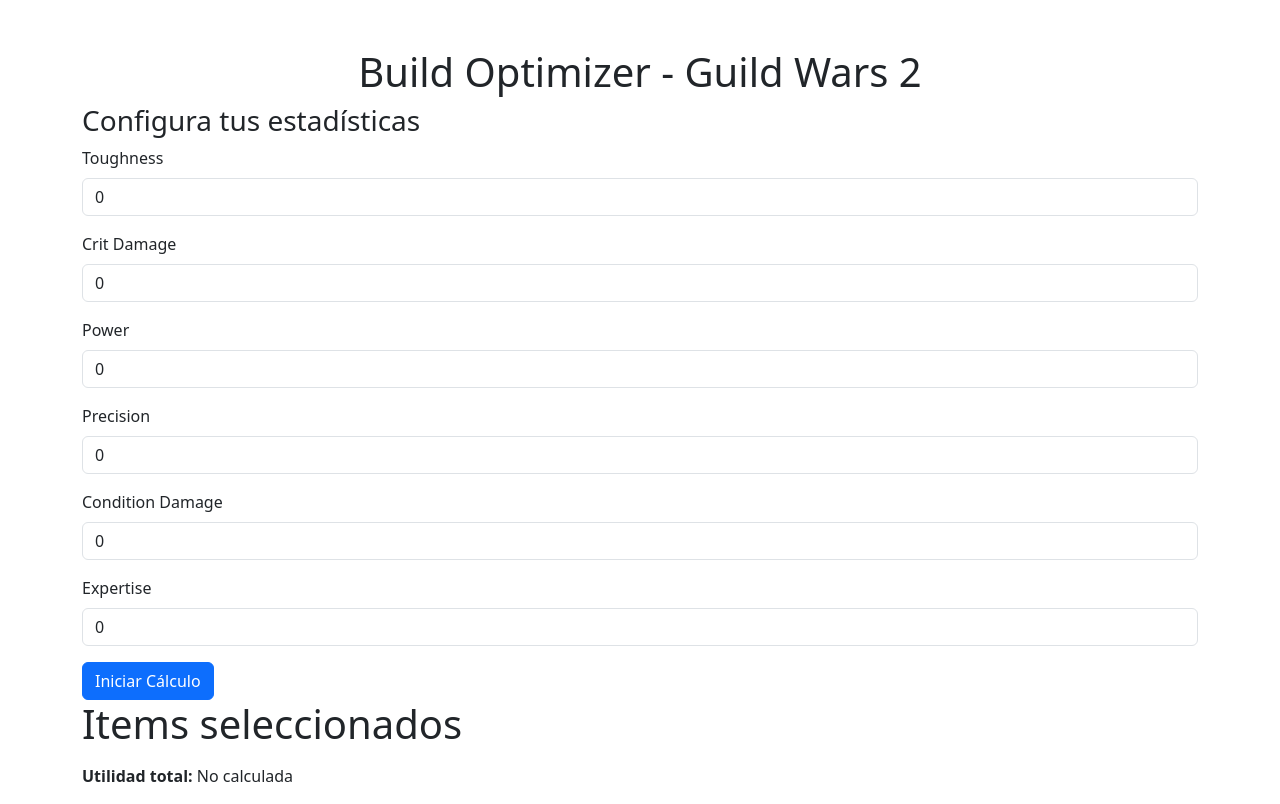
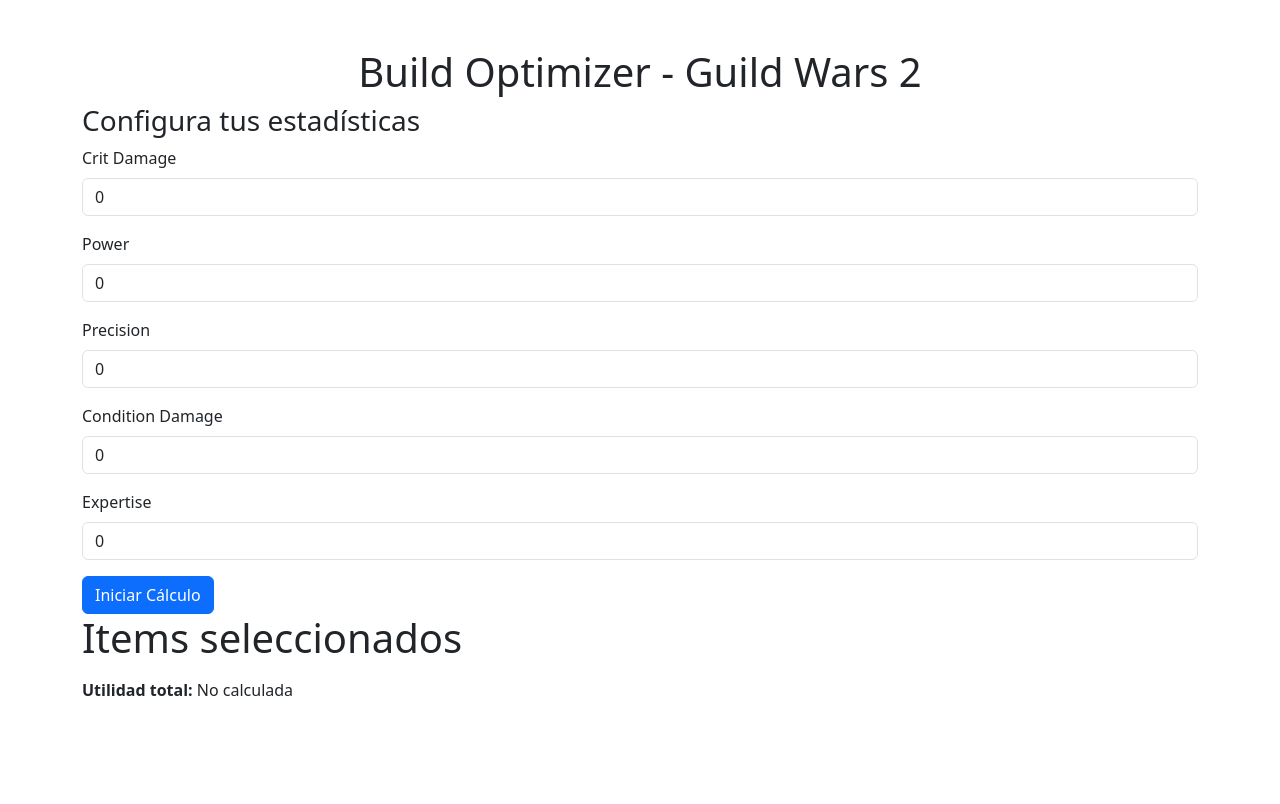
Before and after one commit to Ignacio-ibarra05/PPS, a Flask app: page / in a window 1280 px wide. After the commit the page ends 696 px from the top, so only its background shows below. Run offline with Flask 3, Linux system fonts and the light colour scheme; some libraries are stand-ins or nearby versions.

Commit message:
Se descarta toughness

```diff
--- a/App.py
+++ b/App.py
@@ -18,7 +18,7 @@
     if request.method == "POST":
         # Obtener estadísticas desde el formulario
         input_values = {
-            "Toughness": int(request.form.get("Toughness", 0)),
+
             "CritDamage": int(request.form.get("CritDamage", 0)),
             "Power": int(request.form.get("Power", 0)),
             "Precision": int(request.form.get("Precision", 0)),
--- a/templates/index.html
+++ b/templates/index.html
@@ -12,10 +12,6 @@
 
         <form method="POST" action="/">
             <h3>Configura tus estadísticas</h3>
-            <div class="mb-3">
-                <label for="toughness" class="form-label">Toughness</label>
-                <input type="number" class="form-control" id="toughness" name="Toughness" value="0" min="0">
-            </div>
             <div class="mb-3">
                 <label for="critDamage" class="form-label">Crit Damage</label>
                 <input type="number" class="form-control" id="critDamage" name="CritDamage" value="0" min="0">
```
